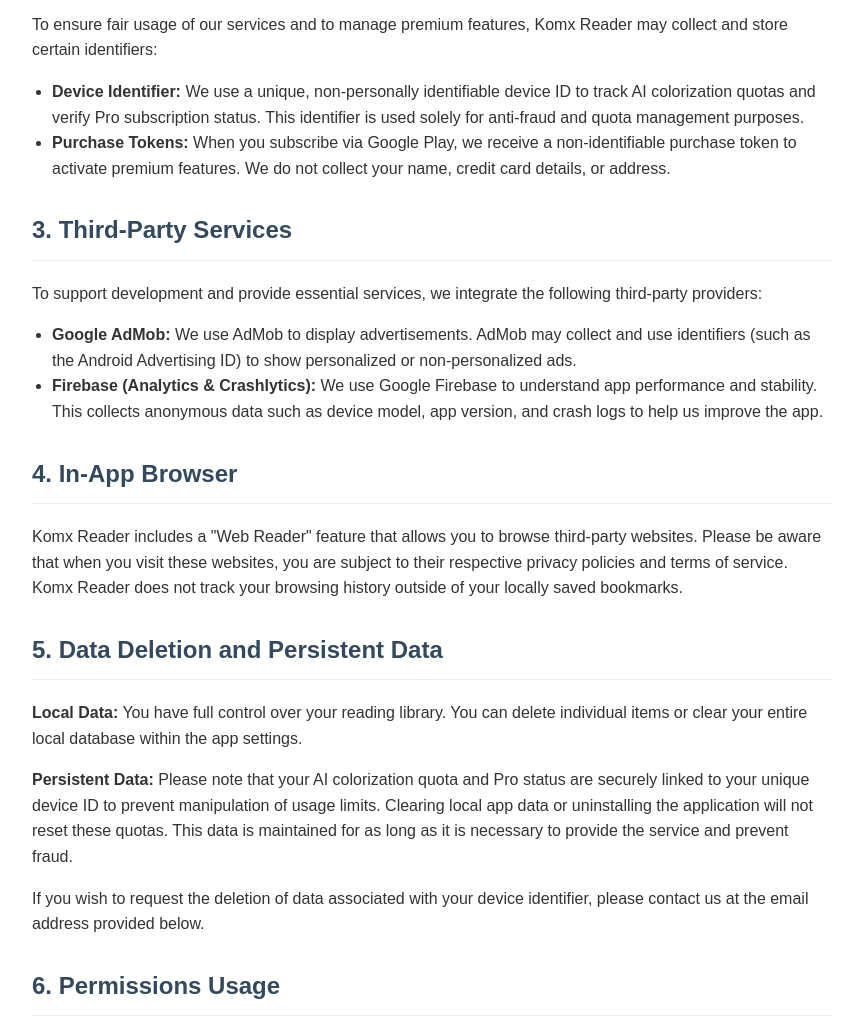
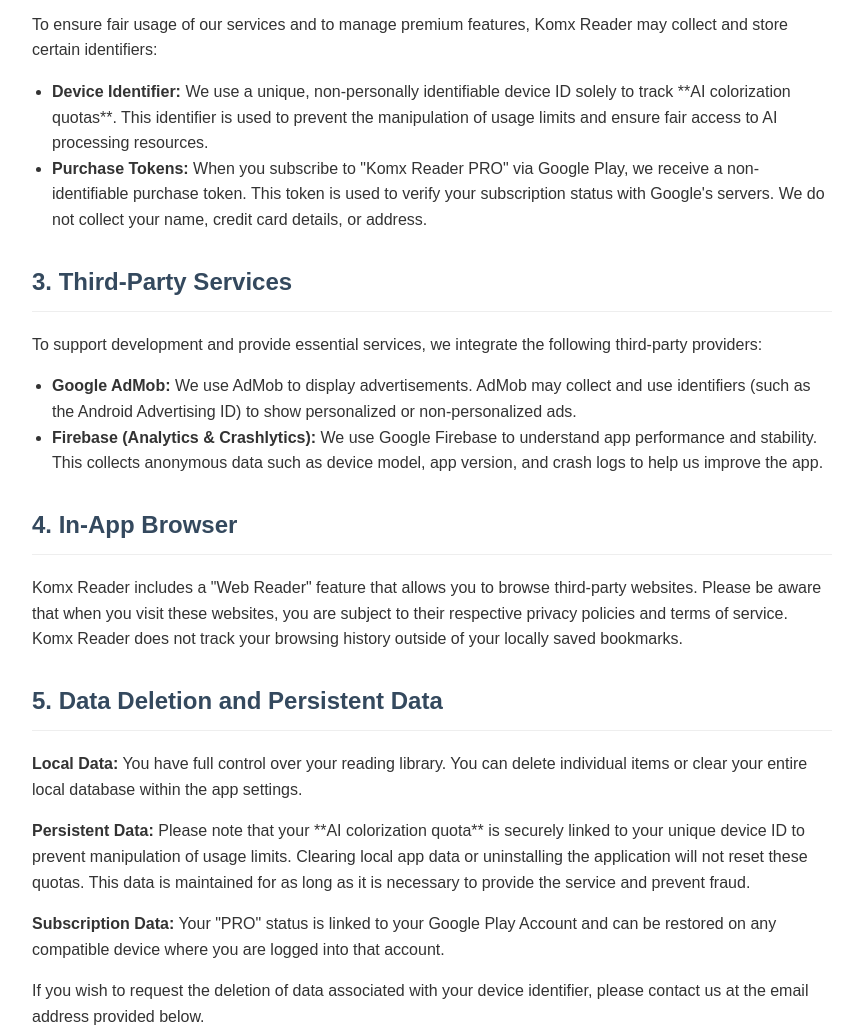
Before and after one commit to cosmomime/komx-privacy-policy, a plain HTML site: page index.html in a window 1280 px wide. Shown: the part 640-1673 px from the top of the page, without its empty margins (208-1063 px from the left). Drawn offline with Linux system fonts and the light colour scheme.

Commit message:
Update index.html

```diff
--- a/index.html
+++ b/index.html
@@ -30,8 +30,8 @@
     <h2>2. Information Collection and Identifiers</h2>
     <p>To ensure fair usage of our services and to manage premium features, Komx Reader may collect and store certain identifiers:</p>
     <ul>
-        <li><strong>Device Identifier:</strong> We use a unique, non-personally identifiable device ID to track AI colorization quotas and verify Pro subscription status. This identifier is used solely for anti-fraud and quota management purposes.</li>
-        <li><strong>Purchase Tokens:</strong> When you subscribe via Google Play, we receive a non-identifiable purchase token to activate premium features. We do not collect your name, credit card details, or address.</li>
+        <li><strong>Device Identifier:</strong> We use a unique, non-personally identifiable device ID solely to track **AI colorization quotas**. This identifier is used to prevent the manipulation of usage limits and ensure fair access to AI processing resources.</li>
+        <li><strong>Purchase Tokens:</strong> When you subscribe to "Komx Reader PRO" via Google Play, we receive a non-identifiable purchase token. This token is used to verify your subscription status with Google's servers. We do not collect your name, credit card details, or address.</li>
     </ul>
 
     <h2>3. Third-Party Services</h2>
@@ -46,7 +46,8 @@
 
     <h2>5. Data Deletion and Persistent Data</h2>
     <p><strong>Local Data:</strong> You have full control over your reading library. You can delete individual items or clear your entire local database within the app settings.</p>
-    <p><strong>Persistent Data:</strong> Please note that your AI colorization quota and Pro status are securely linked to your unique device ID to prevent manipulation of usage limits. Clearing local app data or uninstalling the application will not reset these quotas. This data is maintained for as long as it is necessary to provide the service and prevent fraud.</p>
+    <p><strong>Persistent Data:</strong> Please note that your **AI colorization quota** is securely linked to your unique device ID to prevent manipulation of usage limits. Clearing local app data or uninstalling the application will not reset these quotas. This data is maintained for as long as it is necessary to provide the service and prevent fraud.</p>
+    <p><strong>Subscription Data:</strong> Your "PRO" status is linked to your Google Play Account and can be restored on any compatible device where you are logged into that account.</p>
     <p>If you wish to request the deletion of data associated with your device identifier, please contact us at the email address provided below.</p>
 
     <h2>6. Permissions Usage</h2>
```
